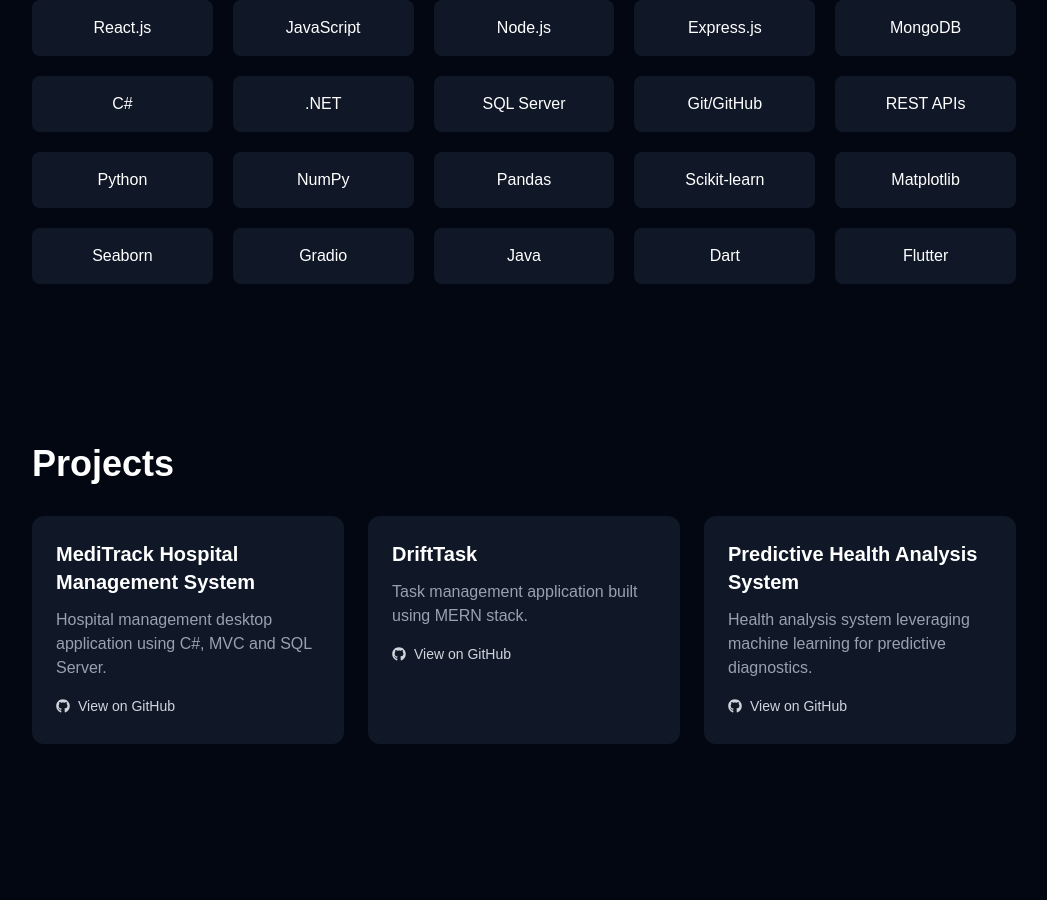
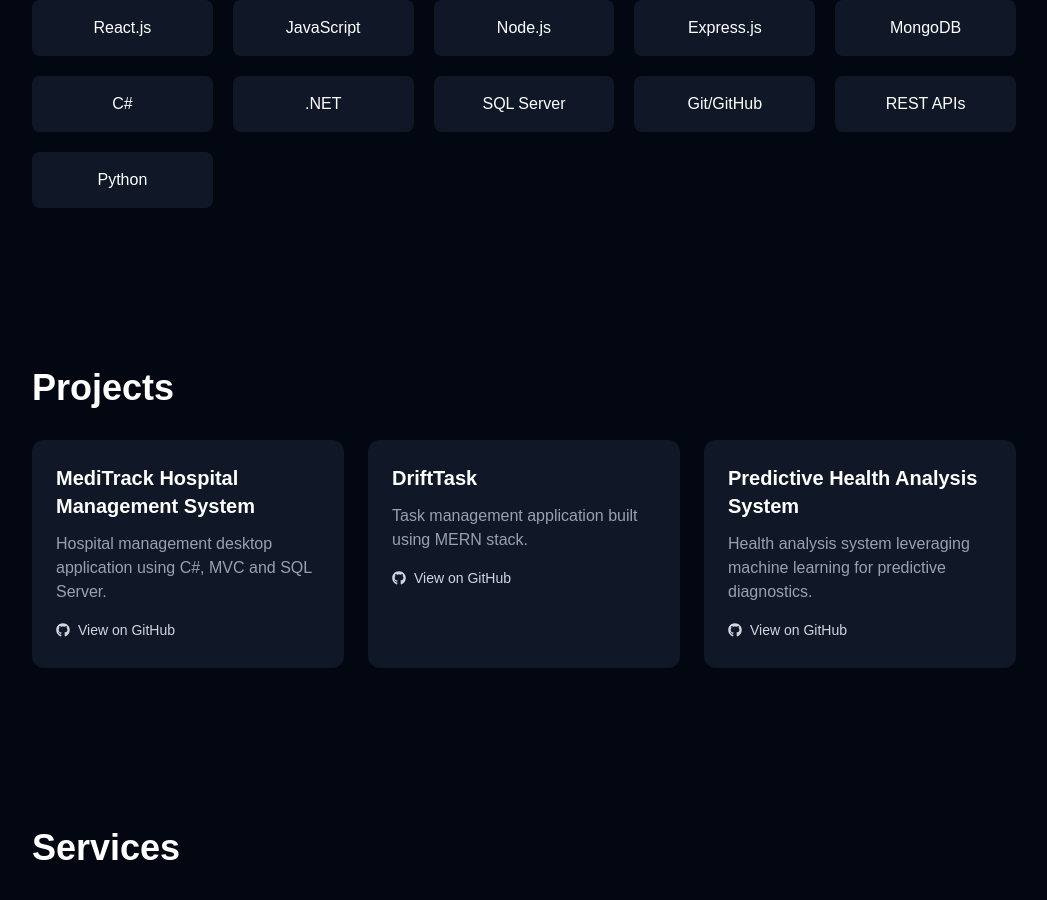
Before and after one commit to mustafamurtaza-mm/My-Portfolio, a React app: page / in a window 1280 px wide. Shown: the part 1256-2156 px from the top of the page, without its empty margins (116-1163 px from the left). Built offline with nearby package versions, Linux system fonts and the light colour scheme; the HTML template or start-up script is replaced by a standard one.

Commit message:
Updated Portfolio

```diff
--- a/src/components/Skills.jsx
+++ b/src/components/Skills.jsx
@@ -9,16 +9,7 @@ const skills=[
 "SQL Server",
 "Git/GitHub",
 "REST APIs",
-"Python",
-"NumPy",
-"Pandas",
-"Scikit-learn",
-"Matplotlib",
-"Seaborn",
-"Gradio",
-"Java",
-"Dart",
-"Flutter"
+"Python"
 ];
 
 
```
